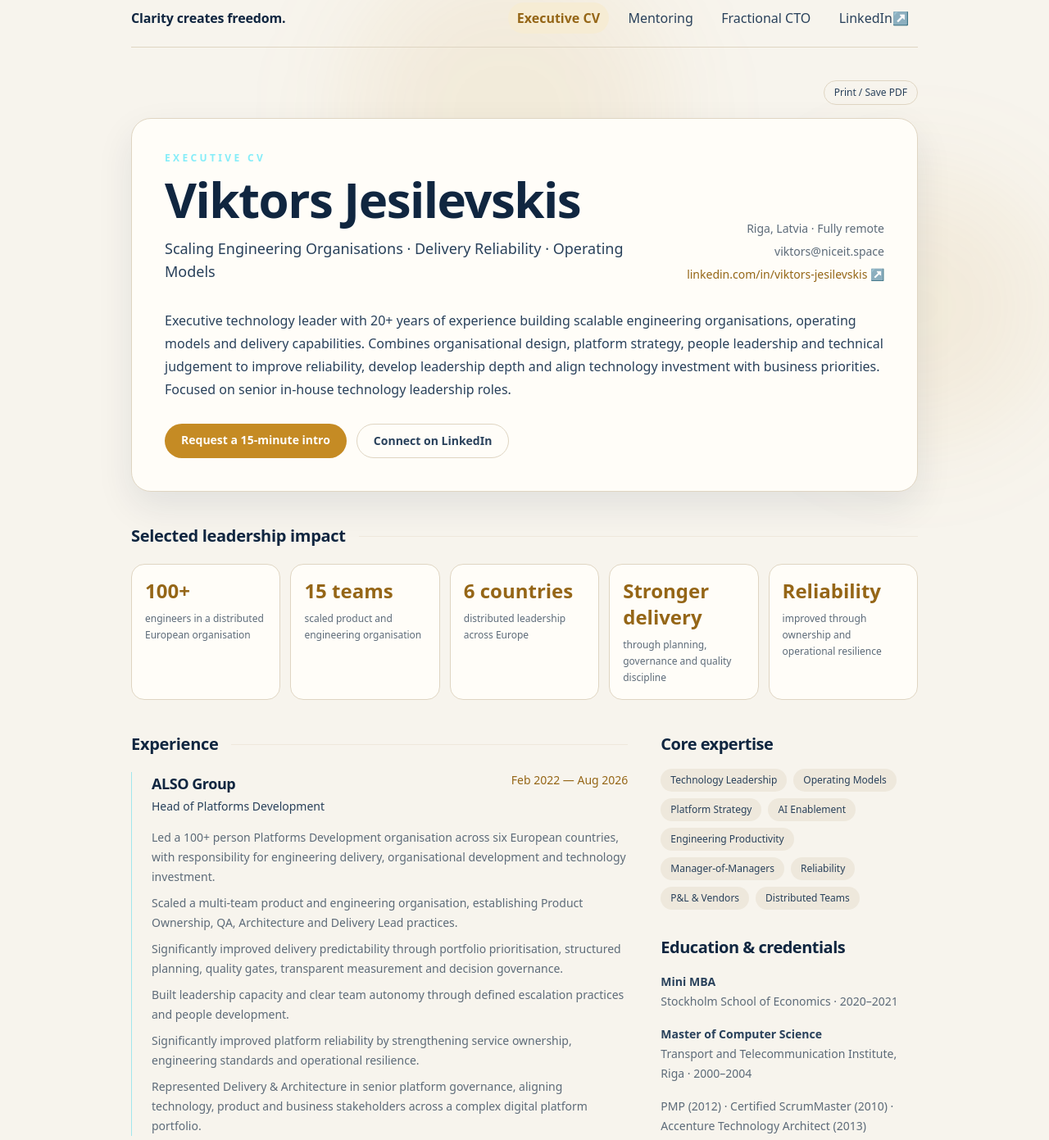
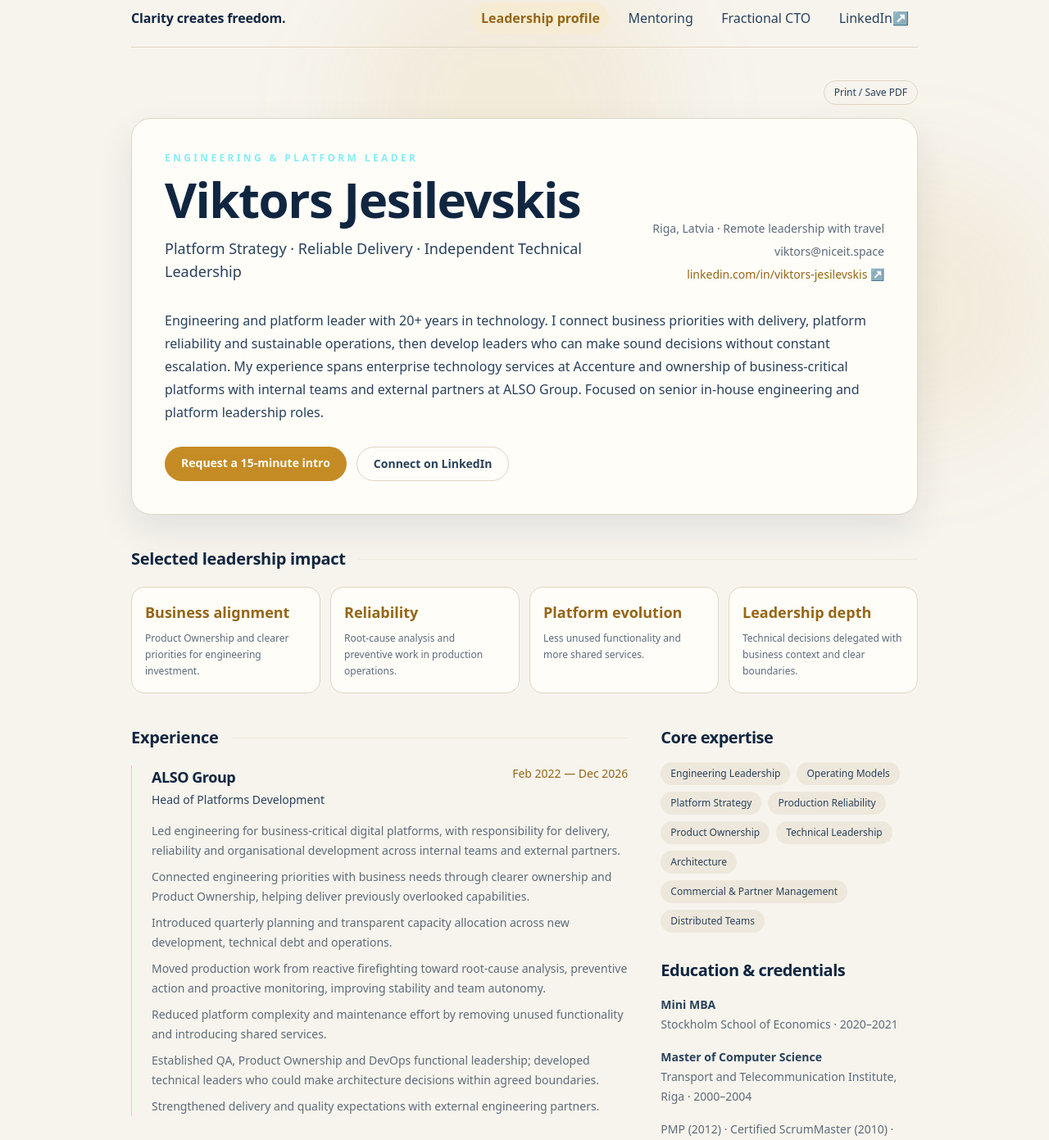
Before and after one commit to vicy07/landing, a plain HTML site: page cv.html in a window 1280 px wide. Shown: the part 53-1444 px from the top of the page at 82% size. Drawn offline with nearby package versions, Linux system fonts and the light colour scheme.

Commit message:
Align landing with engineering platform leadership (#6)

```diff
--- a/cv.html
+++ b/cv.html
@@ -3,20 +3,20 @@
   <head>
     <meta charset="UTF-8" />
     <meta name="viewport" content="width=device-width, initial-scale=1.0" />
-    <title>Executive CV | Clarity Creates Freedom</title>
-    <meta name="description" content="Executive CV of Viktors Jesilevskis — scaling engineering organisations, delivery reliability and operating models." />
+    <title>Viktors Jesilevskis | Engineering &amp; Platform Leadership Profile</title>
+    <meta name="description" content="Engineering and platform leadership experience across delivery, production reliability, platform evolution and organisational development." />
     <link rel="canonical" href="https://niceit.space/cv.html" />
     <meta property="og:type" content="profile" />
     <meta property="og:site_name" content="Clarity Creates Freedom" />
-    <meta property="og:title" content="Viktors Jesilevskis | Executive Technology Leadership" />
-    <meta property="og:description" content="Executive CV: scaling engineering organisations, delivery reliability and operating models." />
+    <meta property="og:title" content="Viktors Jesilevskis | Engineering &amp; Platform Leadership Profile" />
+    <meta property="og:description" content="Leadership experience across engineering delivery, platform reliability and organisational development." />
     <meta property="og:url" content="https://niceit.space/cv.html" />
     <meta property="og:image" content="https://niceit.space/assets/viktor-manifesto.png" />
     <meta name="twitter:card" content="summary_large_image" />
-    <meta name="twitter:title" content="Viktors Jesilevskis | Executive Technology Leadership" />
-    <meta name="twitter:description" content="Executive CV: scaling engineering organisations, delivery reliability and operating models." />
+    <meta name="twitter:title" content="Viktors Jesilevskis | Engineering &amp; Platform Leadership Profile" />
+    <meta name="twitter:description" content="Leadership experience across engineering delivery, platform reliability and organisational development." />
     <meta name="twitter:image" content="https://niceit.space/assets/viktor-manifesto.png" />
-    <script type="application/ld+json">{"@context":"https://schema.org","@type":"Person","name":"Viktors Jesilevskis","url":"https://niceit.space/","image":"https://niceit.space/assets/viktor-manifesto.png","jobTitle":"Executive Technology Leader","email":"viktors@niceit.space","sameAs":["https://www.linkedin.com/in/viktors-jesilevskis/"],"knowsAbout":["Executive technology leadership","Organisational transformation","Operating model design","Platform strategy","Delivery governance","Architecture","Engineering productivity","Reliability","Distributed teams"]}</script>
+    <script type="application/ld+json">{"@context":"https://schema.org","@type":"Person","name":"Viktors Jesilevskis","url":"https://niceit.space/","image":"https://niceit.space/assets/viktor-manifesto.png","jobTitle":"Engineering & Platform Leader","email":"viktors@niceit.space","sameAs":["https://www.linkedin.com/in/viktors-jesilevskis/"],"knowsAbout":["Engineering leadership","Platform strategy","Production reliability","Operating model design","Product Ownership","Architecture","Technical leadership","Distributed teams"]}</script>
     <script src="https://cdn.tailwindcss.com"></script>
     <link rel="stylesheet" href="brand.css" />
     <style>
@@ -40,7 +40,7 @@
       <nav class="site-nav no-print" aria-label="Primary navigation">
         <a class="site-nav-home" href="/">Clarity creates freedom.</a>
         <div class="site-nav-links">
-          <a class="site-nav-active" href="cv.html" aria-current="page">Executive CV</a>
+          <a class="site-nav-active" href="cv.html" aria-current="page">Leadership profile</a>
           <a href="mentoring.html">Mentoring</a>
           <a href="fractional-cto.html">Fractional CTO</a>
           <a href="https://www.linkedin.com/in/viktors-jesilevskis/" target="_blank" rel="noreferrer">LinkedIn <span aria-hidden="true">&nearr;</span></a>
@@ -54,28 +54,27 @@
       <header class="print-card rounded-3xl border border-cyan-400/20 bg-gradient-to-br from-slate-900 to-cyan-950/30 p-6 shadow-2xl shadow-cyan-950/20 sm:p-10">
         <div class="flex flex-col gap-7 sm:flex-row sm:items-end sm:justify-between">
           <div>
-            <p class="mb-3 text-xs font-semibold uppercase tracking-[0.28em] text-cyan-300/80">Executive CV</p>
+            <p class="mb-3 text-xs font-semibold uppercase tracking-[0.28em] text-cyan-300/80">Engineering &amp; Platform Leader</p>
             <h1 class="text-4xl font-semibold tracking-tight text-white sm:text-6xl">Viktors Jesilevskis</h1>
-            <p class="mt-4 max-w-2xl text-lg font-medium leading-7 text-slate-300">Scaling Engineering Organisations · Delivery Reliability · Operating Models</p>
+            <p class="mt-4 max-w-2xl text-lg font-medium leading-7 text-slate-300">Platform Strategy · Reliable Delivery · Independent Technical Leadership</p>
           </div>
           <div class="flex shrink-0 flex-col gap-2 text-sm text-slate-400 sm:items-end">
-            <span>Riga, Latvia · Fully remote</span>
+            <span>Riga, Latvia · Remote leadership with travel</span>
             <a href="mailto:viktors@niceit.space" class="transition hover:text-cyan-300">viktors@niceit.space</a>
             <a href="https://www.linkedin.com/in/viktors-jesilevskis/" target="_blank" rel="noreferrer" class="font-medium text-cyan-300 transition hover:text-cyan-200">linkedin.com/in/viktors-jesilevskis &nearr;</a>
           </div>
         </div>
-        <p class="print-muted mt-8 max-w-4xl text-base leading-7 text-slate-300">Executive technology leader with 20+ years of experience building scalable engineering organisations, operating models and delivery capabilities. Combines organisational design, platform strategy, people leadership and technical judgement to improve reliability, develop leadership depth and align technology investment with business priorities. Focused on senior in-house technology leadership roles.</p>
-        <div class="no-print mt-7 flex flex-wrap gap-3"><a href="mailto:viktors@niceit.space?subject=Executive%20leadership%20opportunity%20intro&body=Role%20or%20mandate%3A%0ATeam%20and%20scope%3A%0ATiming%3A%0A" class="rounded-full bg-cyan-400 px-5 py-2.5 text-sm font-semibold text-slate-950 transition hover:bg-cyan-300">Request a 15-minute intro</a><a href="https://www.linkedin.com/in/viktors-jesilevskis/" target="_blank" rel="noreferrer" class="rounded-full border border-slate-700 px-5 py-2.5 text-sm font-semibold text-slate-200 transition hover:border-cyan-400/50 hover:text-cyan-200">Connect on LinkedIn</a></div>
+        <p class="print-muted mt-8 max-w-4xl text-base leading-7 text-slate-300">Engineering and platform leader with 20+ years in technology. I connect business priorities with delivery, platform reliability and sustainable operations, then develop leaders who can make sound decisions without constant escalation. My experience spans enterprise technology services at Accenture and ownership of business-critical platforms with internal teams and external partners at ALSO Group. Focused on senior in-house engineering and platform leadership roles.</p>
+        <div class="no-print mt-7 flex flex-wrap gap-3"><a href="mailto:viktors@niceit.space?subject=Engineering%20leadership%20opportunity%20intro&body=Role%20or%20mandate%3A%0ATeam%20and%20scope%3A%0ATiming%3A%0A" class="rounded-full bg-cyan-400 px-5 py-2.5 text-sm font-semibold text-slate-950 transition hover:bg-cyan-300">Request a 15-minute intro</a><a href="https://www.linkedin.com/in/viktors-jesilevskis/" target="_blank" rel="noreferrer" class="rounded-full border border-slate-700 px-5 py-2.5 text-sm font-semibold text-slate-200 transition hover:border-cyan-400/50 hover:text-cyan-200">Connect on LinkedIn</a></div>
       </header>
 
       <section class="mt-10">
         <div class="mb-5 flex items-center gap-4"><h2 class="text-xl font-semibold text-white">Selected leadership impact</h2><div class="h-px flex-1 bg-slate-800"></div></div>
-        <div class="grid gap-3 sm:grid-cols-2 lg:grid-cols-5">
-          <div class="print-card rounded-2xl border border-slate-800 bg-slate-900/60 p-4"><p class="text-2xl font-semibold text-cyan-300">100+</p><p class="mt-2 text-xs leading-5 text-slate-400">engineers in a distributed European organisation</p></div>
-          <div class="print-card rounded-2xl border border-slate-800 bg-slate-900/60 p-4"><p class="text-2xl font-semibold text-cyan-300">15 teams</p><p class="mt-2 text-xs leading-5 text-slate-400">scaled product and engineering organisation</p></div>
-          <div class="print-card rounded-2xl border border-slate-800 bg-slate-900/60 p-4"><p class="text-2xl font-semibold text-cyan-300">6 countries</p><p class="mt-2 text-xs leading-5 text-slate-400">distributed leadership across Europe</p></div>
-          <div class="print-card rounded-2xl border border-slate-800 bg-slate-900/60 p-4"><p class="text-2xl font-semibold text-cyan-300">Stronger delivery</p><p class="mt-2 text-xs leading-5 text-slate-400">through planning, governance and quality discipline</p></div>
-          <div class="print-card rounded-2xl border border-slate-800 bg-slate-900/60 p-4"><p class="text-2xl font-semibold text-cyan-300">Reliability</p><p class="mt-2 text-xs leading-5 text-slate-400">improved through ownership and operational resilience</p></div>
+        <div class="grid gap-3 sm:grid-cols-2 lg:grid-cols-4">
+          <div class="print-card rounded-2xl border border-slate-800 bg-slate-900/60 p-4"><p class="text-lg font-semibold text-cyan-300">Business alignment</p><p class="mt-2 text-xs leading-5 text-slate-400">Product Ownership and clearer priorities for engineering investment.</p></div>
+          <div class="print-card rounded-2xl border border-slate-800 bg-slate-900/60 p-4"><p class="text-lg font-semibold text-cyan-300">Reliability</p><p class="mt-2 text-xs leading-5 text-slate-400">Root-cause analysis and preventive work in production operations.</p></div>
+          <div class="print-card rounded-2xl border border-slate-800 bg-slate-900/60 p-4"><p class="text-lg font-semibold text-cyan-300">Platform evolution</p><p class="mt-2 text-xs leading-5 text-slate-400">Less unused functionality and more shared services.</p></div>
+          <div class="print-card rounded-2xl border border-slate-800 bg-slate-900/60 p-4"><p class="text-lg font-semibold text-cyan-300">Leadership depth</p><p class="mt-2 text-xs leading-5 text-slate-400">Technical decisions delegated with business context and clear boundaries.</p></div>
         </div>
       </section>
 
@@ -83,15 +82,16 @@
         <section>
           <div class="mb-5 flex items-center gap-4"><h2 class="text-xl font-semibold text-white">Experience</h2><div class="h-px flex-1 bg-slate-800"></div></div>
           <article class="border-l border-cyan-400/40 pl-5 sm:pl-6">
-            <div class="flex flex-col justify-between gap-1 sm:flex-row"><h3 class="text-lg font-semibold text-white">ALSO Group</h3><span class="text-sm text-cyan-300">Feb 2022 — Aug 2026</span></div>
+            <div class="flex flex-col justify-between gap-1 sm:flex-row"><h3 class="text-lg font-semibold text-white">ALSO Group</h3><span class="text-sm text-cyan-300">Feb 2022 — Dec 2026</span></div>
             <p class="mt-1 text-sm font-medium text-slate-300">Head of Platforms Development</p>
             <ul class="print-muted mt-4 space-y-2 text-sm leading-6 text-slate-400">
-              <li>Led a 100+ person Platforms Development organisation across six European countries, with responsibility for engineering delivery, organisational development and technology investment.</li>
-              <li>Scaled a multi-team product and engineering organisation, establishing Product Ownership, QA, Architecture and Delivery Lead practices.</li>
-              <li>Significantly improved delivery predictability through portfolio prioritisation, structured planning, quality gates, transparent measurement and decision governance.</li>
-              <li>Built leadership capacity and clear team autonomy through defined escalation practices and people development.</li>
-              <li>Significantly improved platform reliability by strengthening service ownership, engineering standards and operational resilience.</li>
-              <li>Represented Delivery &amp; Architecture in senior platform governance, aligning technology, product and business stakeholders across a complex digital platform portfolio.</li>
+              <li>Led engineering for business-critical digital platforms, with responsibility for delivery, reliability and organisational development across internal teams and external partners.</li>
+              <li>Connected engineering priorities with business needs through clearer ownership and Product Ownership, helping deliver previously overlooked capabilities.</li>
+              <li>Introduced quarterly planning and transparent capacity allocation across new development, technical debt and operations.</li>
+              <li>Moved production work from reactive firefighting toward root-cause analysis, preventive action and proactive monitoring, improving stability and team autonomy.</li>
+              <li>Reduced platform complexity and maintenance effort by removing unused functionality and introducing shared services.</li>
+              <li>Established QA, Product Ownership and DevOps functional leadership; developed technical leaders who could make architecture decisions within agreed boundaries.</li>
+              <li>Strengthened delivery and quality expectations with external engineering partners.</li>
             </ul>
           </article>
           <article class="mt-8 border-l border-slate-700 pl-5 sm:pl-6">
@@ -109,13 +109,13 @@
         </section>
 
         <aside class="space-y-8">
-          <section><h2 class="text-xl font-semibold text-white">Core expertise</h2><div class="mt-4 flex flex-wrap gap-2 text-xs text-slate-300"><span class="rounded-full bg-slate-800 px-3 py-1.5">Technology Leadership</span><span class="rounded-full bg-slate-800 px-3 py-1.5">Operating Models</span><span class="rounded-full bg-slate-800 px-3 py-1.5">Platform Strategy</span><span class="rounded-full bg-slate-800 px-3 py-1.5">AI Enablement</span><span class="rounded-full bg-slate-800 px-3 py-1.5">Engineering Productivity</span><span class="rounded-full bg-slate-800 px-3 py-1.5">Manager-of-Managers</span><span class="rounded-full bg-slate-800 px-3 py-1.5">Reliability</span><span class="rounded-full bg-slate-800 px-3 py-1.5">P&amp;L &amp; Vendors</span><span class="rounded-full bg-slate-800 px-3 py-1.5">Distributed Teams</span></div></section>
+          <section><h2 class="text-xl font-semibold text-white">Core expertise</h2><div class="mt-4 flex flex-wrap gap-2 text-xs text-slate-300"><span class="rounded-full bg-slate-800 px-3 py-1.5">Engineering Leadership</span><span class="rounded-full bg-slate-800 px-3 py-1.5">Operating Models</span><span class="rounded-full bg-slate-800 px-3 py-1.5">Platform Strategy</span><span class="rounded-full bg-slate-800 px-3 py-1.5">Production Reliability</span><span class="rounded-full bg-slate-800 px-3 py-1.5">Product Ownership</span><span class="rounded-full bg-slate-800 px-3 py-1.5">Technical Leadership</span><span class="rounded-full bg-slate-800 px-3 py-1.5">Architecture</span><span class="rounded-full bg-slate-800 px-3 py-1.5">Commercial &amp; Partner Management</span><span class="rounded-full bg-slate-800 px-3 py-1.5">Distributed Teams</span></div></section>
           <section><h2 class="text-xl font-semibold text-white">Education &amp; credentials</h2><div class="print-muted mt-4 space-y-4 text-sm leading-6 text-slate-400"><p><strong class="text-slate-200">Mini MBA</strong><br />Stockholm School of Economics · 2020–2021</p><p><strong class="text-slate-200">Master of Computer Science</strong><br />Transport and Telecommunication Institute, Riga · 2000–2004</p><p>PMP (2012) · Certified ScrumMaster (2010) · Accenture Technology Architect (2013)</p></div></section>
           <section><h2 class="text-xl font-semibold text-white">Languages</h2><p class="print-muted mt-4 text-sm leading-6 text-slate-400">English — C1<br />Russian — Native<br />Latvian — C1 reading / A2 speaking</p></section>
         </aside>
       </div>
 
-      <footer class="no-print mt-12 flex flex-col gap-4 border-t border-slate-800 pt-6 text-sm text-slate-500 sm:flex-row sm:items-center sm:justify-between"><span>Viktors Jesilevskis · Executive Technology Leadership</span><div class="flex flex-wrap gap-x-4 gap-y-2"><a href="lab.html" class="text-cyan-300 hover:text-cyan-200">Engineering Lab</a><a href="https://www.linkedin.com/in/viktors-jesilevskis/" target="_blank" rel="noreferrer" class="text-cyan-300 hover:text-cyan-200">Connect on LinkedIn &nearr;</a></div></footer>
+      <footer class="no-print mt-12 flex flex-col gap-4 border-t border-slate-800 pt-6 text-sm text-slate-500 sm:flex-row sm:items-center sm:justify-between"><span>Viktors Jesilevskis · Engineering &amp; Platform Leadership</span><div class="flex flex-wrap gap-x-4 gap-y-2"><a href="lab.html" class="text-cyan-300 hover:text-cyan-200">Engineering Lab</a><a href="https://www.linkedin.com/in/viktors-jesilevskis/" target="_blank" rel="noreferrer" class="text-cyan-300 hover:text-cyan-200">Connect on LinkedIn &nearr;</a></div></footer>
     </main>
   </body>
 </html>
--- a/sitemap.xml
+++ b/sitemap.xml
@@ -1,8 +1,8 @@
 <?xml version="1.0" encoding="UTF-8"?>
 <urlset xmlns="http://www.sitemaps.org/schemas/sitemap/0.9">
-  <url><loc>https://niceit.space/</loc><lastmod>2026-08-07</lastmod><changefreq>monthly</changefreq><priority>1.0</priority></url>
+  <url><loc>https://niceit.space/</loc><lastmod>2026-10-27</lastmod><changefreq>monthly</changefreq><priority>1.0</priority></url>
   <url><loc>https://niceit.space/mentoring.html</loc><lastmod>2026-08-07</lastmod><changefreq>monthly</changefreq><priority>0.9</priority></url>
   <url><loc>https://niceit.space/fractional-cto.html</loc><lastmod>2026-08-07</lastmod><changefreq>monthly</changefreq><priority>0.9</priority></url>
-  <url><loc>https://niceit.space/cv.html</loc><lastmod>2026-08-07</lastmod><changefreq>monthly</changefreq><priority>0.8</priority></url>
+  <url><loc>https://niceit.space/cv.html</loc><lastmod>2026-10-27</lastmod><changefreq>monthly</changefreq><priority>0.8</priority></url>
   <url><loc>https://niceit.space/lab.html</loc><lastmod>2026-08-07</lastmod><changefreq>monthly</changefreq><priority>0.7</priority></url>
 </urlset>
```
Also changed, not shown: fractional-cto.html (+1 -1 lines), index.html (+27 -21 lines), lab.html (+1 -1 lines), mentoring.html (+1 -1 lines), llms.txt, 1 other file.
